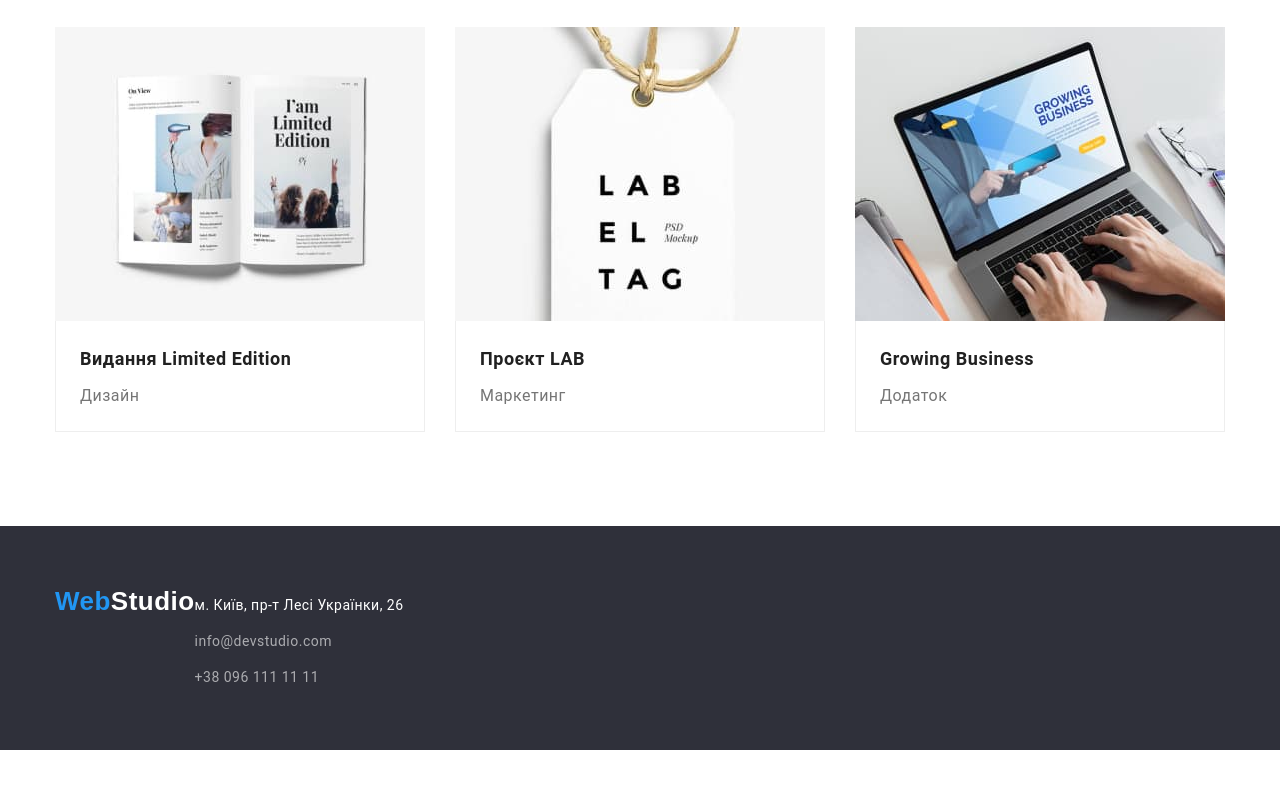
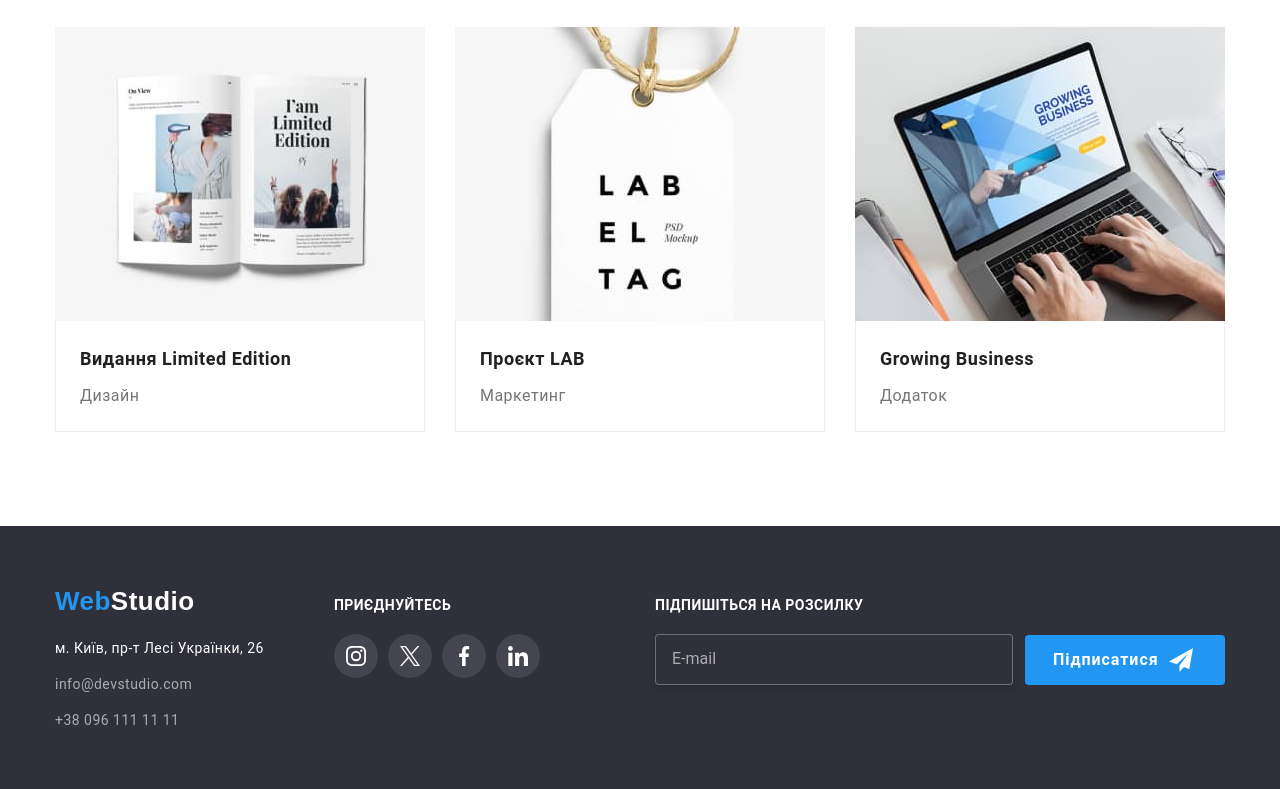
Before and after one commit to Eugensson/web-studio, a website built with Vite: page portfolio/index.html in a window 1280 px wide. Shown: the part 1106-1895 px from the top of the page. Before the commit the page ends 1856 px from the top, so only its background shows below. Built offline with nearby package versions, Linux system fonts and the light colour scheme.

Commit message:
Updated footer on portfolio.html

```diff
--- a/portfolio/index.html
+++ b/portfolio/index.html
@@ -187,21 +187,72 @@
   </main>
   <footer class="footer">
     <div class="container footer__container">
-      <a href="/web-studio/" lang="en" class="logo logo--footer"><span class="logo--accent">Web</span>Studio</a>
-      <address>
-        <ul class="address__list">
-          <li class="address__item">
-            <a class="address" href="https://maps.app.goo.gl/8uB5yxPXKVD9QiLn8" target="_blank"
-              rel="noopener noreferrer nofollow">м. Київ, пр-т Лесі Українки, 26</a>
+      <div>
+        <a href="/" lang="en" class="logo logo--footer"><span class="logo--accent">Web</span>Studio</a>
+        <address>
+          <ul class="list address__list">
+            <li class="address__item"><a class="link address" href="https://maps.app.goo.gl/8uB5yxPXKVD9QiLn8"
+                target="_blank" rel="noopener noreferrer nofollow">м. Київ, пр-т Лесі Українки, 26</a></li>
+            <li class="address__item"><a class="link address address__link"
+                href="mailto:info@devstudio.com">info@devstudio.com</a></li>
+            <li class="address__item">
+              <a class="link address address__link" href="tel:+380961111111">
+                +38 096 111 11 11
+              </a>
+            </li>
+          </ul>
+        </address>
+      </div>
+      <div class="footer__social">
+        <p class="footer__title">Приєднуйтесь</p>
+        <ul class="list footer__list">
+          <li class="footer__item">
+            <a class="footer__link" target="_blank" href="https://www.instagram.com/" target="_blank"
+              aria-label="Перейти на сторінку Instagram">
+              <svg class="footer__icon" width="20" height="20">
+                <use href="/images/icons.svg#icon-instagram"></use>
+              </svg>
+            </a>
           </li>
-          <li class="address__item">
-            <a class="address address__link" href="mailto:info@devstudio.com">info@devstudio.com</a>
+          <li class="footer__item">
+            <a class="footer__link" href="https://twitter.com/" target="_blank" aria-label="Перейти на сторінку Twitter">
+              <svg class="footer__icon" width="20" height="20">
+                <use href="/images/icons.svg#icon-twitter"></use>
+              </svg>
+            </a>
           </li>
-          <li class="address__item">
-            <a class="address address__link" href="tel:+380961111111">+38 096 111 11 11</a>
+          <li class="footer__item">
+            <a class="footer__link" href="https://www.facebook.com/" target="_blank"
+              aria-label="Перейти на сторінку Facebook">
+              <svg class="footer__icon" width="20" height="20">
+                <use href="/images/icons.svg#icon-facebook"></use>
+              </svg>
+            </a>
+          </li>
+          <li class="footer__item">
+            <a class="footer__link" href="https://www.linkedin.com/" target="_blank"
+              aria-label="Перейти на сторінку LinkedIn">
+              <svg class="footer__icon" width="20" height="20">
+                <use href="/images/icons.svg#icon-linkedin"></use>
+              </svg>
+            </a>
           </li>
         </ul>
-      </address>
+      </div>
+      <div class="subscription">
+        <p class="footer__title">Підпишіться на розсилку</p>
+        <form class="subscription__form" name="subscription-form">
+          <label class="subscription__label">
+            <input class="subscription__input" type="email" name="subscription" placeholder="E-mail">
+          </label>
+          <button class="subscription__btn" type="submit">
+            Підписатися
+            <svg class="subscription__icon" width="24" height="24">
+              <use href="/images/icons.svg#icon-send"></use>
+            </svg>
+          </button>
+        </form>
+      </div>
     </div>
   </footer>
   <script type="module" src="../src/js/main.js"></script>
```
Also changed, not shown: index.html (+1 -1 lines).
